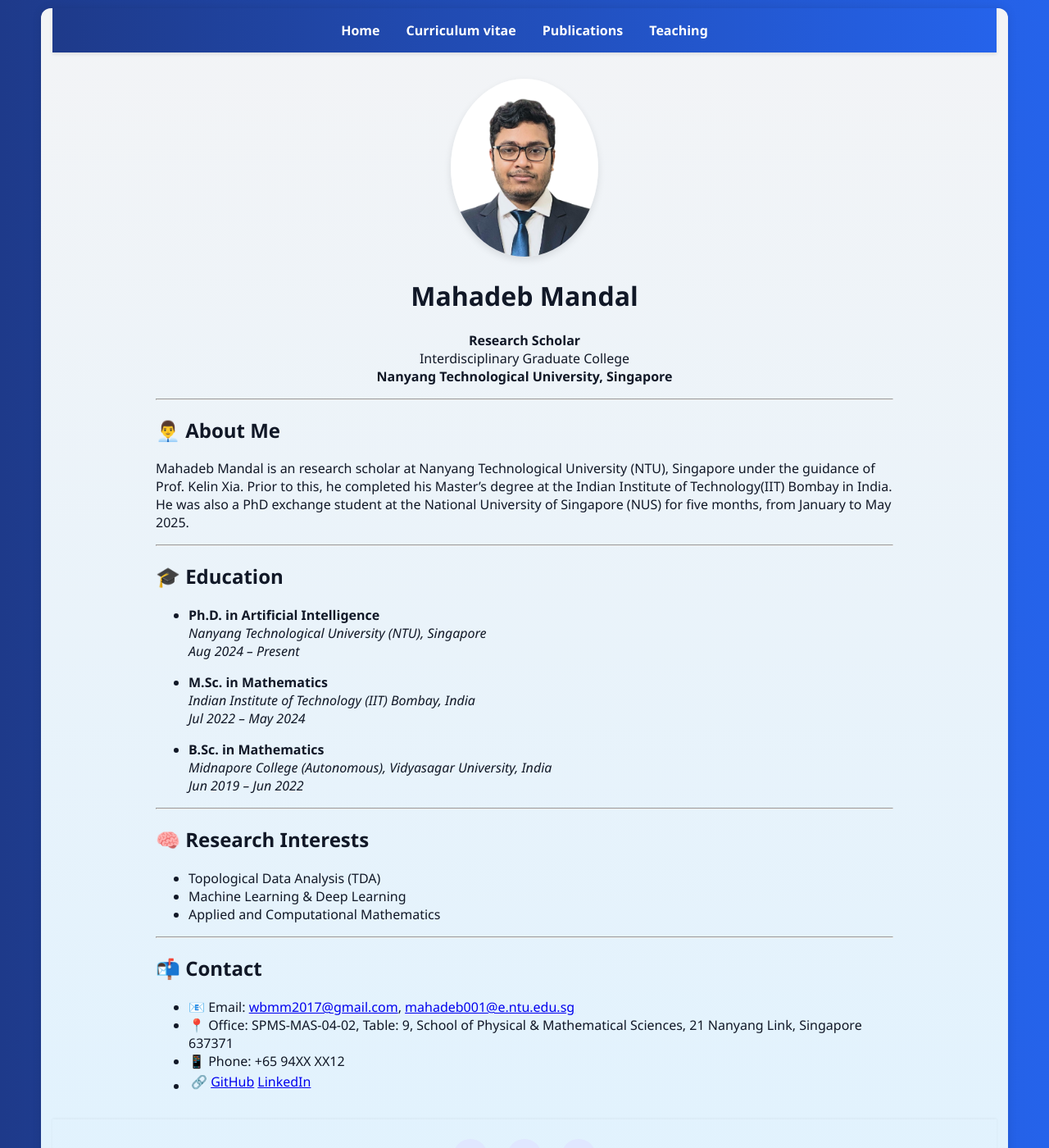
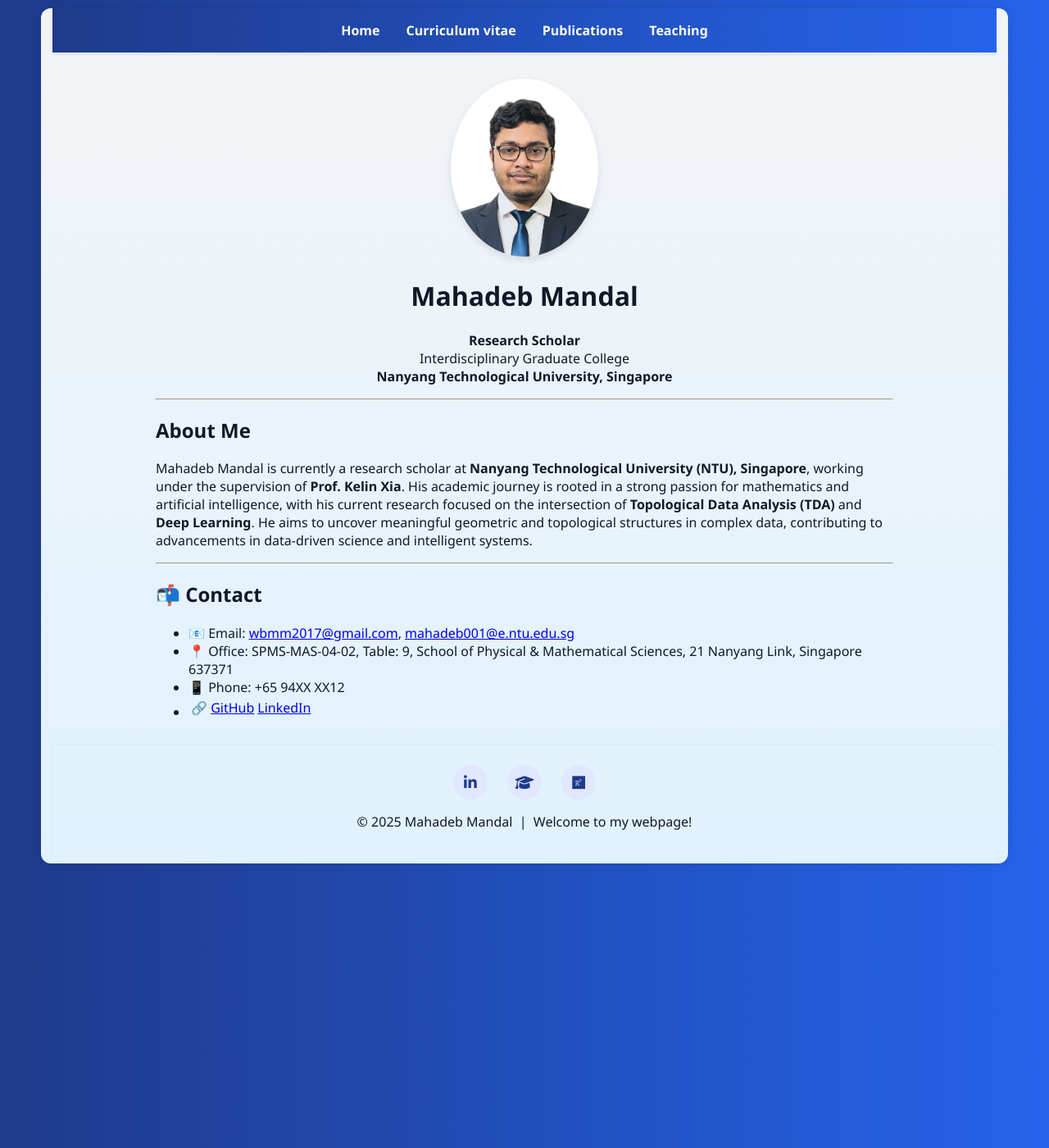
Before and after one commit to mahadeb-ai/mahadeb-ai.github.io, a Jekyll site: the page built from index.md, in a window 1280 px wide and 1400 px high. Shown: the whole window at 82% size. Built offline with Jekyll 4.4.1, drawn with Linux system fonts in a browser that asks for light colours.

Commit message:
Update index.md

```diff
--- a/index.md
+++ b/index.md
@@ -15,32 +15,9 @@
 
 ---
 
-## 👨‍💼 About Me
-Mahadeb Mandal is an research scholar at Nanyang Technological University (NTU), Singapore under the guidance of Prof. Kelin Xia. Prior to this, he completed his Master's degree at the Indian Institute of Technology(IIT) Bombay in India. He was also a PhD exchange student at the National University of Singapore (NUS) for five months, from January to May 2025.
+## About Me
 
----
-
-## 🎓 Education
-
-- **Ph.D. in Artificial Intelligence**
-  *Nanyang Technological University (NTU), Singapore*
-  *Aug 2024 – Present*
-
-- **M.Sc. in Mathematics**
-  *Indian Institute of Technology (IIT) Bombay, India*
-  *Jul 2022 – May 2024*
-
-- **B.Sc. in Mathematics**
-  *Midnapore College (Autonomous), Vidyasagar University, India*
-  *Jun 2019 – Jun 2022*
-
----
-
-## 🧠 Research Interests
-
-- Topological Data Analysis (TDA)
-- Machine Learning & Deep Learning
-- Applied and Computational Mathematics
+Mahadeb Mandal is currently a research scholar at **Nanyang Technological University (NTU), Singapore**, working under the supervision of **Prof. Kelin Xia**. His academic journey is rooted in a strong passion for mathematics and artificial intelligence, with his current research focused on the intersection of **Topological Data Analysis (TDA)** and **Deep Learning**. He aims to uncover meaningful geometric and topological structures in complex data, contributing to advancements in data-driven science and intelligent systems.
 
 ---
 
```
